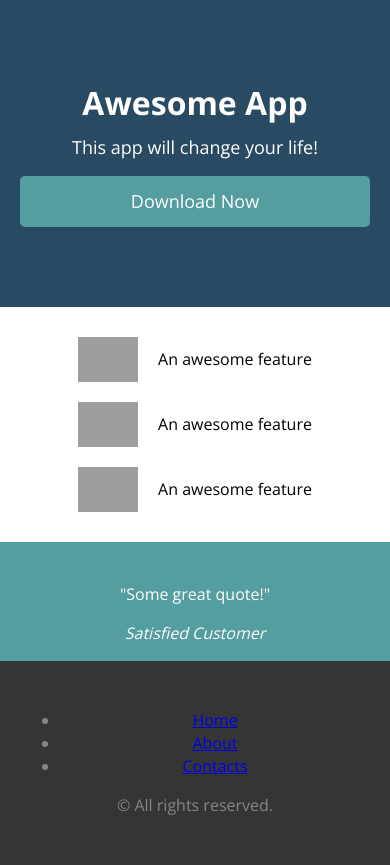
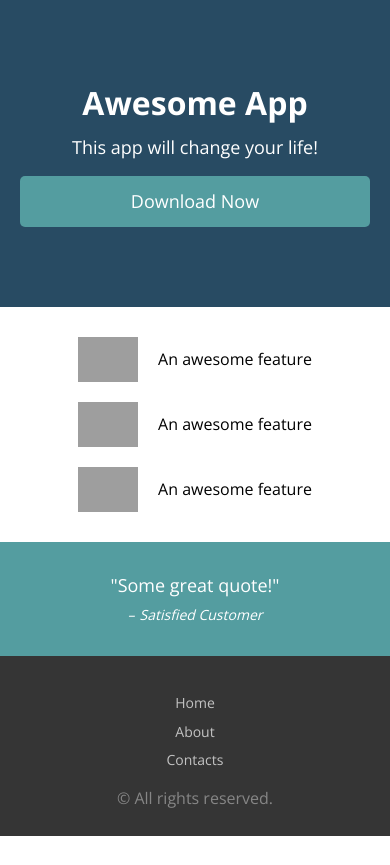
Before and after one commit to Mayara-Souza/Sololearn_responsive-design, a plain HTML site: page index.html in a window 390 px wide. After the commit the page ends 844 px from the top, so only its background shows below. Drawn offline with nearby package versions, Linux system fonts and the light colour scheme; grey boxes are pictures that could not be loaded.

Commit message:
complete responsiviness

```diff
--- a/style.css
+++ b/style.css
@@ -45,15 +45,57 @@ section {
     background: #FFFFFF;
     color: #000000;
 }
+.feature {
+    width: 32%;
+    display: inline-block;
+    font-size:16px;
+}
+.feature img {
+    width: 40%;
+}
 .quote {
     background:#549DA0;
     color:#FFFFFF;
+}
+blockquote {
+    margin: 0;
+    padding: 0;
+    text-align: center;
+}
+blockquote p {
+    margin: 0 0 5px 0;
+    font-size: 24px;
+}
+blockquote cite {
+    font-size: 16px;
+    font-style: italic;
+}
+blockquote cite:before {
+    content: '–';
+    margin-right: 5px;
 }
 footer {
     background: #353535;
     padding: 32px 0;
     text-align: center;
     color: #868686;
+}
+footer ul {
+    margin: 0;
+    padding: 0;
+    list-style: none;
+}
+footer li {
+    display: inline-block;
+}
+footer li a {
+    padding: 6px;
+    font-size: 14px;
+    text-decoration: none;
+    color: #c3c3c3;
+}
+footer li a:hover {
+    color: white;
 }
 
 @media screen and (max-width: 480px) {
@@ -85,4 +127,20 @@ footer {
         min-width:60px;
         margin-right:20px;
     }
+    .quote {
+        padding: 30px 0;
+    }
+    blockquote p {
+        font-size: 18px;
+    }
+    blockquote cite {
+        font-size: 14px;
+    }
+    footer {
+        padding: 30px 0 10px 0;
+    }
+    footer li {
+        display: block;
+        margin: 5px 0;
+    }
 }
```
